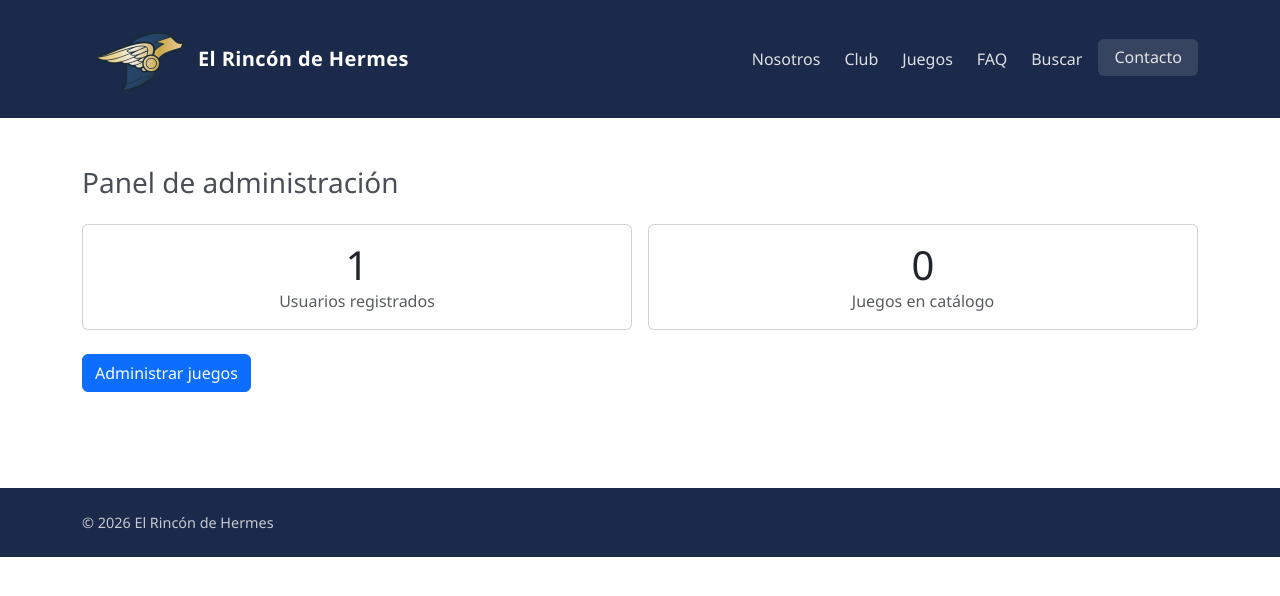
After one commit to Florare83/ERDH, a PHP site: page /admin/admin_panel.php in a window 1280 px wide. The commit adds this page. Shown: the top 596 px of the page. Run offline with PHP 8.4, Linux system fonts and the light colour scheme; the visitor is signed in with stand-in values (Sample User, id 1); data that the repository does not hold is empty.

Commit message:
admin_panel y proteccion del CRUD por rol admin

```diff
--- /dev/null
+++ b/clase8/admin/admin_panel.php
@@ -0,0 +1,41 @@
+<?php
+// VISTA PROTEGIDA 2: solo el rol "admin"
+$ruta_base = '../';
+require_once __DIR__ . '/../includes/auth_guard.php';
+requerir_rol('admin');
+
+require_once __DIR__ . '/../config/conexion.php';
+require_once __DIR__ . '/../includes/funciones.php';
+
+$titulo_pagina = 'Administración — Panel';
+$pagina_actual = 'admin';
+
+$total_usuarios = (int) $pdo->query('SELECT COUNT(*) FROM usuarios')->fetchColumn();
+$total_juegos   = (int) $pdo->query('SELECT COUNT(*) FROM juegos')->fetchColumn();
+
+require_once __DIR__ . '/../includes/header.php';
+require_once __DIR__ . '/../includes/nav.php';
+?>
+
+<main class="container py-5">
+    <h1 class="h3 mb-4">Panel de administración</h1>
+
+    <div class="row g-3 mb-4">
+        <div class="col-md-6">
+            <div class="card text-center"><div class="card-body">
+                <p class="display-6 mb-0"><?= e($total_usuarios) ?></p>
+                <p class="text-muted mb-0">Usuarios registrados</p>
+            </div></div>
+        </div>
+        <div class="col-md-6">
+            <div class="card text-center"><div class="card-body">
+                <p class="display-6 mb-0"><?= e($total_juegos) ?></p>
+                <p class="text-muted mb-0">Juegos en catálogo</p>
+            </div></div>
+        </div>
+    </div>
+
+    <a href="index.php" class="btn btn-primary">Administrar juegos</a>
+</main>
+
+<?php require_once __DIR__ . '/../includes/footer.php'; ?>
--- a/clase8/admin/crear.php
+++ b/clase8/admin/crear.php
@@ -1,4 +1,7 @@
 <?php
+$ruta_base = '../';
+require_once __DIR__ . '/../includes/auth_guard.php';
+requerir_rol('admin');
 require_once __DIR__ . '/../config/conexion.php';
 require_once __DIR__ . '/../includes/funciones.php';
 require_once __DIR__ . '/_funciones_juegos.php';
--- a/clase8/admin/editar.php
+++ b/clase8/admin/editar.php
@@ -1,4 +1,7 @@
 <?php
+$ruta_base = '../';
+require_once __DIR__ . '/../includes/auth_guard.php';
+requerir_rol('admin');
 require_once __DIR__ . '/../config/conexion.php';
 require_once __DIR__ . '/../includes/funciones.php';
 require_once __DIR__ . '/_funciones_juegos.php';
--- a/clase8/admin/eliminar.php
+++ b/clase8/admin/eliminar.php
@@ -1,4 +1,7 @@
 <?php
+$ruta_base = '../';
+require_once __DIR__ . '/../includes/auth_guard.php';
+requerir_rol('admin');
 require_once __DIR__ . '/../config/conexion.php';
 
 if ($_SERVER['REQUEST_METHOD'] !== 'POST') {
--- a/clase8/admin/index.php
+++ b/clase8/admin/index.php
@@ -1,4 +1,7 @@
 <?php
+$ruta_base = '../';
+require_once __DIR__ . '/../includes/auth_guard.php';
+requerir_rol('admin');
 require_once __DIR__ . '/../config/conexion.php';
 require_once __DIR__ . '/../includes/funciones.php';
 
```
